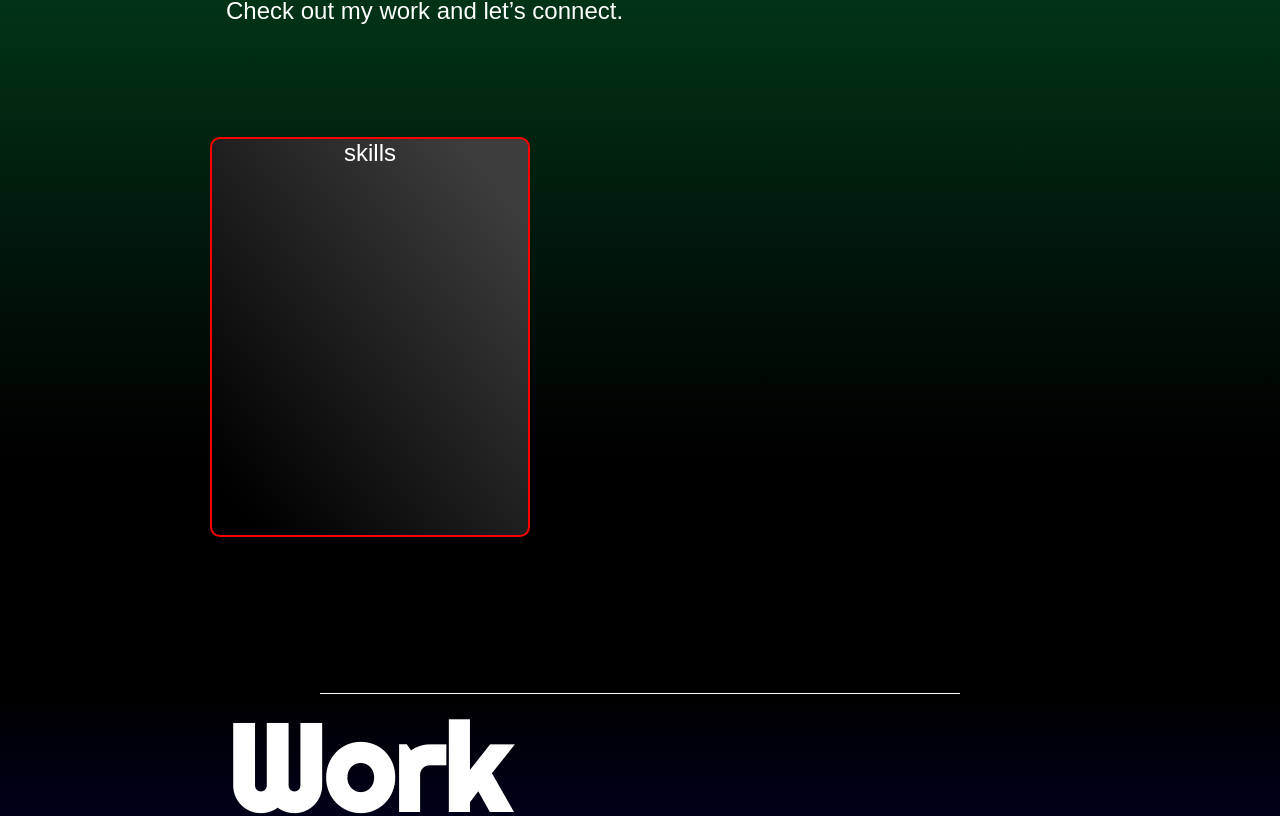
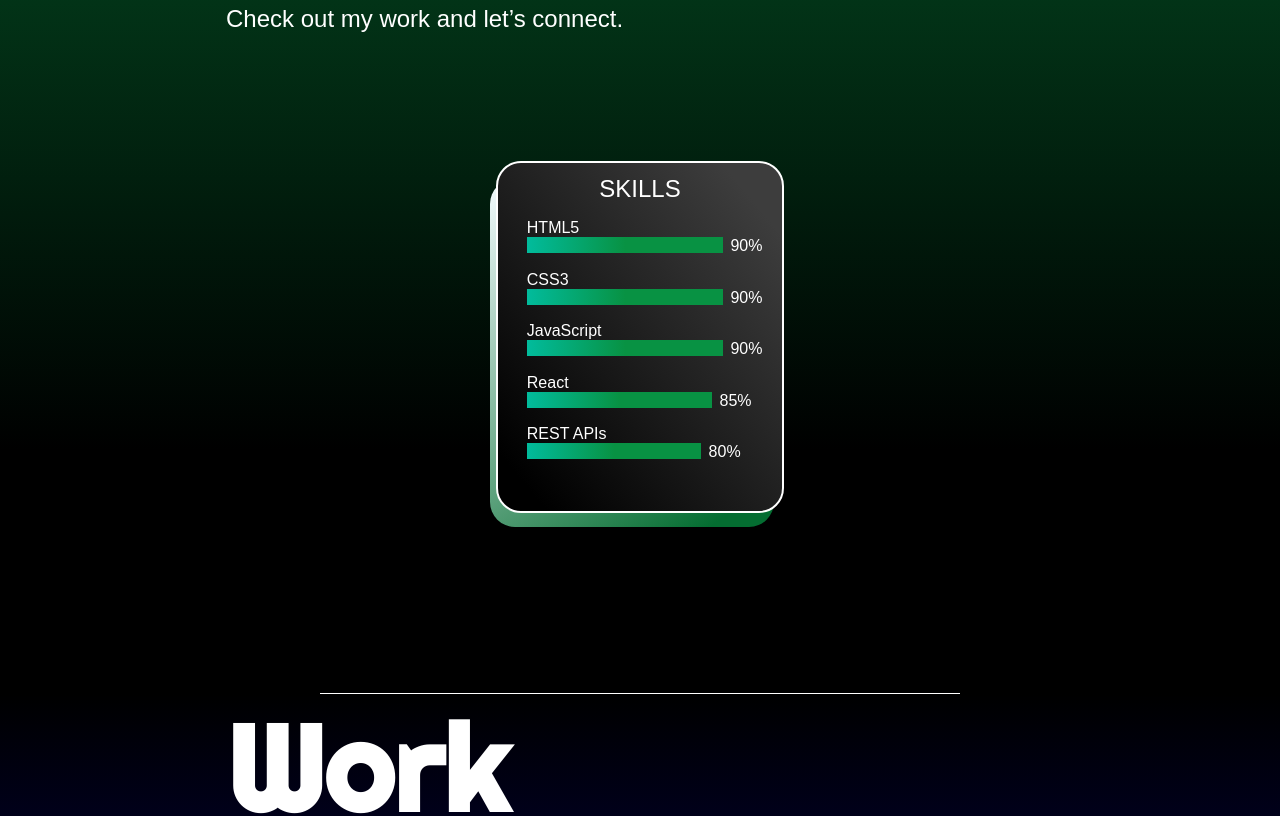
Before and after one commit to nickhibbits/react-website, a React (Create React App) app: page / in a window 1280 px wide. Shown: the part 1306-2122 px from the top of the page. Built offline with nearby package versions, Linux system fonts and the light colour scheme; a web font is replaced by a local one.

Commit message:
Develop skills card

```diff
--- a/src/components/About.js
+++ b/src/components/About.js
@@ -5,7 +5,7 @@ function About() {
   return (
     <section className="container about-container">
       <div className="component about-component">
-        <section className="info-wrapper">
+        <section className="margin info-wrapper">
           <h1>About</h1>
           <p>
             My name’s Nick Hibbits. I’m a front-end focused web developer with
--- a/src/components/SkillsCard.js
+++ b/src/components/SkillsCard.js
@@ -2,9 +2,52 @@ import React from "react";
 import "../styles/SkillsCard.scss";
 
 function SkillsCard() {
+  const skills = [
+    {
+      name: "HTML5",
+      level: "90%",
+      id: 1,
+    },
+    {
+      name: "CSS3",
+      level: "90%",
+      id: 2,
+    },
+    {
+      name: "JavaScript",
+      level: "90%",
+      id: 3,
+    },
+    {
+      name: "React",
+      level: "85%",
+      id: 4,
+    },
+    {
+      name: "REST APIs",
+      level: "80%",
+      id: 5,
+    },
+  ];
   return (
     <section className="skills-card-component">
       <p className="skills-card-title">skills</p>
+      <ul className="skill-bars-wrapper">
+        {skills.map((skill) => {
+          return (
+            <li className="skill-wrapper" key={skill.id}>
+              <p className="skill-name">{skill.name}</p>
+              <div className="skill-bar-wrapper">
+                <div
+                  className="skill-bar"
+                  style={{ width: `calc(${skill.level} * .9)` }}
+                />
+                <p className="skill-bar-level">{skill.level}</p>
+              </div>
+            </li>
+          );
+        })}
+      </ul>
     </section>
   );
 }
--- a/src/styles/App.scss
+++ b/src/styles/App.scss
@@ -75,15 +75,22 @@
     gap: 1.25rem;
     min-height: 100vh;
   }
-  // border: solid 2px green;
 }
 
 .component {
+  display: flex;
+  flex-direction: column;
+  align-items: center;
   @include mediaQueries.desktop {
     margin: 0 13.125rem;
-    align-items: center;
+    // align-items: center;
     min-height: 100vh;
   }
+}
+
+.about-component {
+  position: relative;
+  z-index: 1;
 }
 
 .info-wrapper {
--- a/src/styles/SkillsCard.scss
+++ b/src/styles/SkillsCard.scss
@@ -1,21 +1,56 @@
-// .skills-card-container {
-//   position: relative;
-// }
+@use "./index.scss";
 
 .skills-card-component {
   position: relative;
   text-align: center;
-  border: solid 2px #ff0000;
+  border: solid 2px index.$clr-light;
   background: linear-gradient(50.61deg, #000000 8.52%, #3d3d3d 89.54%);
-  min-height: 25rem;
-  max-width: 20rem;
-  border-radius: 10px;
-  // box-shadow: 2rem 2rem gradient(144.49deg, #f5fcff 0%, #046d31 91.67%);
+  min-height: 22rem;
+  width: 18rem;
+  border-radius: 25px;
+  margin: 1rem;
+  padding: 0.8rem;
   &::after {
     content: "";
     position: absolute;
-    top: 5rem;
-    left: 5rem;
-    background: orange;
+    top: 1rem;
+    right: 0.5rem;
+    height: 100%;
+    width: 100%;
+    background: linear-gradient(144.49deg, #f5fcff 0%, #046d31 91.67%);
+    border-radius: 25px;
+    z-index: -1;
   }
 }
+
+.skill-bars-wrapper {
+  display: flex;
+  flex-direction: column;
+  padding-left: 1rem;
+  justify-content: space-between;
+  height: 15rem;
+}
+
+.skills-card-title {
+  text-transform: uppercase;
+  font-size: 1.5rem;
+}
+
+.skill-bar-wrapper {
+  height: 1em;
+  display: flex;
+  gap: 3%;
+}
+
+.skill-bar {
+  background: linear-gradient(90deg, #00c3ac -8.89%, #089243 50.22%);
+}
+
+.skill-bar-level {
+  font-size: 1rem;
+}
+
+.skill-name {
+  text-align: start;
+  font-size: 1rem;
+}
--- a/src/styles/index.scss
+++ b/src/styles/index.scss
@@ -37,6 +37,7 @@ p {
 
 ul {
   list-style: none;
+  padding: 0;
 }
 
 body {
```
